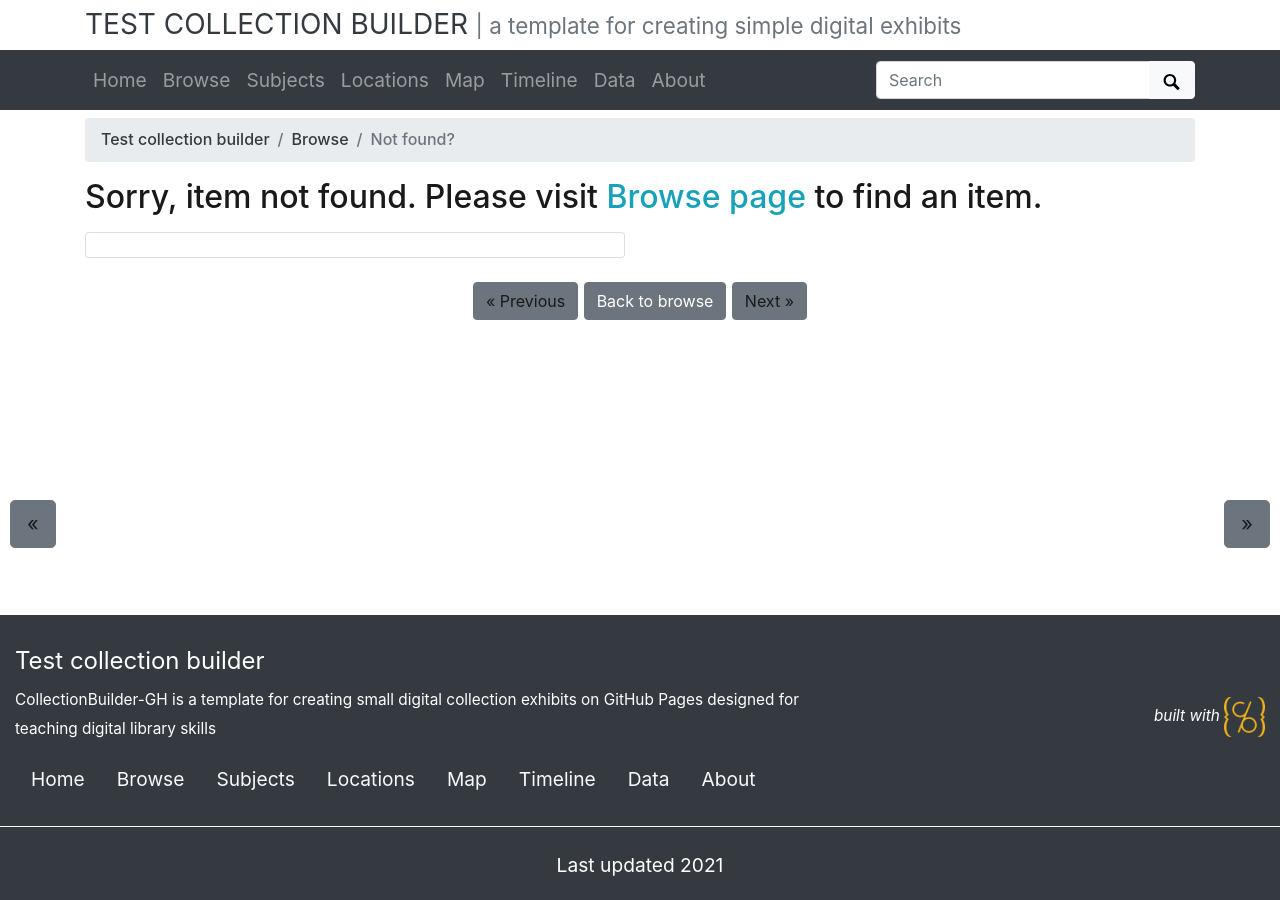
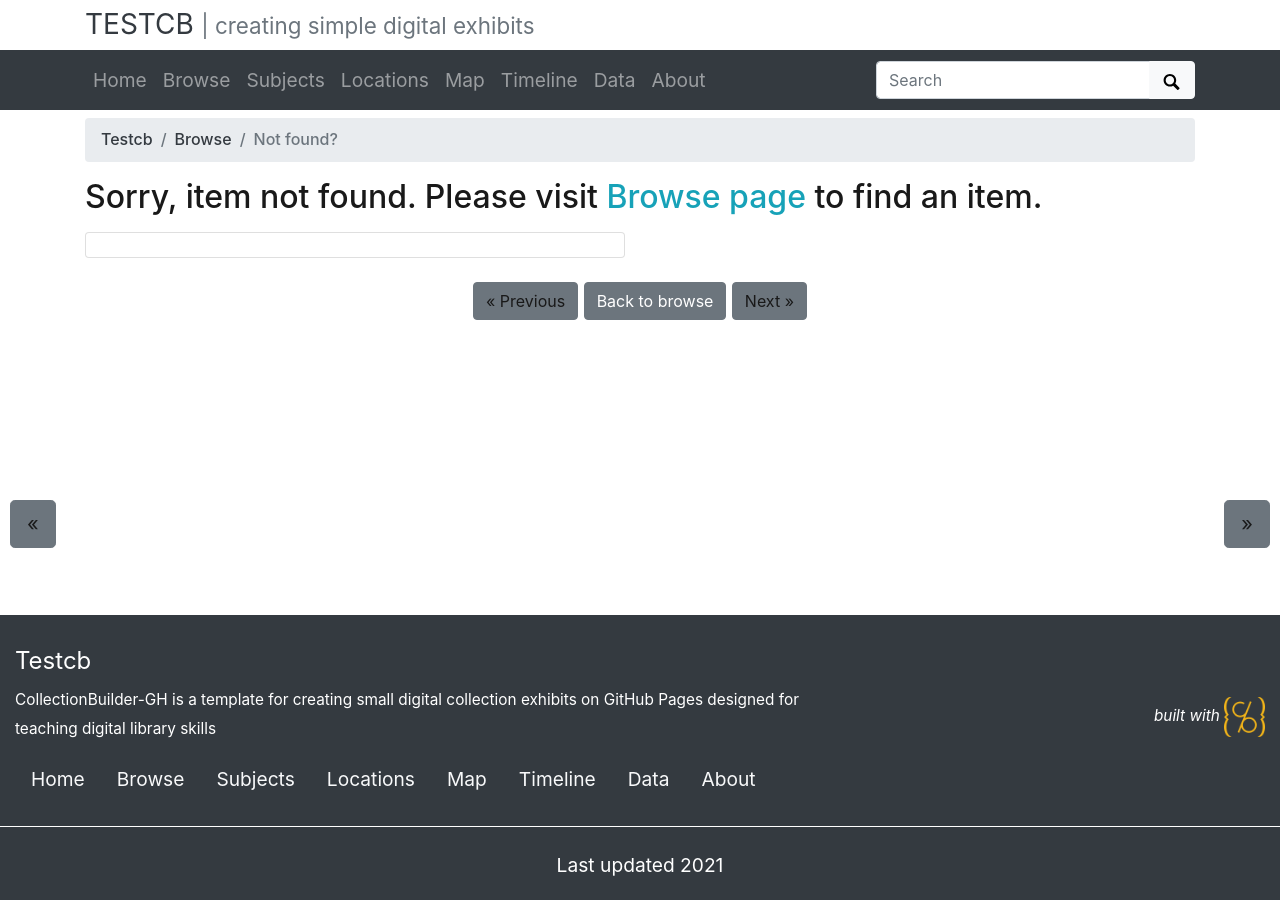
Before and after one commit to Infoliterati/testcb, a Jekyll site: the page built from pages/item.md, in a window 1280 px wide. Built offline with Jekyll 4.4.1, drawn with Linux system fonts in a browser that asks for light colours.

Commit message:
Update _config.yml
minor changes to title and description

```diff
--- a/_config.yml
+++ b/_config.yml
@@ -18,9 +18,9 @@ source-code: https://github.com/CollectionBuilder/collectionbuilder-gh
 # SITE SETTINGS
 #
 # title of site appears in banner
-title: Test collection builder
+title: Testcb
 # tagline, a short phrase that will appear throughout the site in the top banner
-tagline: a template for creating simple digital exhibits
+tagline: creating simple digital exhibits
 # description appears in meta tags and other locations
 # this description might appear in search result lists, keep around 160 characters max
 description: "CollectionBuilder-GH is a template for creating small digital collection exhibits on GitHub Pages designed for teaching digital library skills"
```
